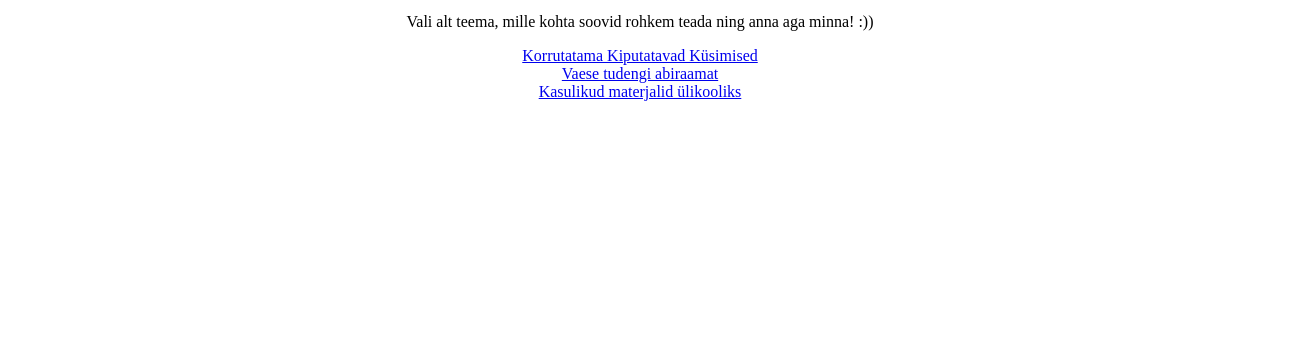
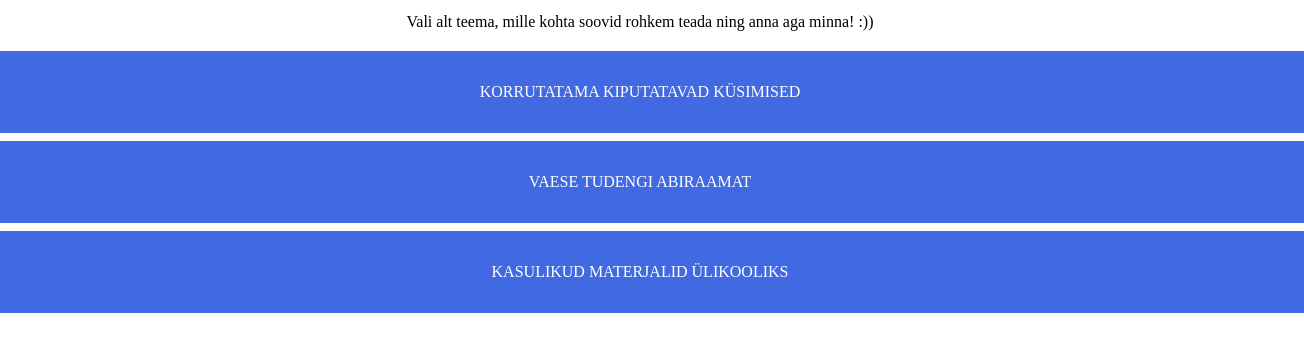
Before and after one commit to mihkelroomet/ssje-r11-tudengileht, a plain HTML site: page index.html in a window 1280 px wide. Shown: the part 204-556 px from the top of the page, 1304 px wide, since content can reach past the window. Drawn offline with Linux system fonts and the light colour scheme.

Commit message:
indexi failis lingid ilusamaks

```diff
--- /dev/null
+++ b/css/style-index.css
@@ -0,0 +1,10 @@
+.leht {
+    display: block;
+    color: white;
+    background-color: royalblue;
+    z-index: 1;
+    padding: 2em;
+    margin: -2em;
+    text-decoration: none;
+    text-transform: uppercase;
+}
--- a/index.html
+++ b/index.html
@@ -4,17 +4,26 @@
     <meta charset="UTF-8">
     <title></title>
     <link rel="stylesheet" href="css/style.css">
+    <link rel="stylesheet" href="css/style-index.css">
 </head>
 <body>
     <a href="index.html"><img src="img/logo.png" alt="Tudengileht"></a><br>
 	<h1>Tere tulemast!</h1>
 	<p>Sellelt tudengilehelt leiad vastused kõikidele võimalikele küsimustele, mis Sul ülikooli elu jooksul võivad tekkida!</p>
     <p>Vali alt teema, mille kohta soovid rohkem teada ning anna aga minna! :))</p>
-	<a href="kkk.html">Korrutatama Kiputatavad Küsimised</a>
     <br>
-    <a href="vta.html">Vaese tudengi abiraamat</a>
     <br>
-    <a href="materjalid.html">Kasulikud materjalid ülikooliks</a>
+	<a class="leht" href="kkk.html">Korrutatama Kiputatavad Küsimised</a>
+    <br>
+    <br>
+    <br>
+    <br>
+    <a class="leht" href="vta.html">Vaese tudengi abiraamat</a>
+    <br>
+    <br>
+    <br>
+    <br>
+    <a class="leht" href="materjalid.html">Kasulikud materjalid ülikooliks</a>
     <br>
 
 </body>
--- a/js/script-materjalid.js
+++ b/js/script-materjalid.js
@@ -1,3 +1,5 @@
+//kuvab nupule vajutades muusikaplayliste
+//kui algselt on need peidus siis nupivajutusega teeb nähtavaks ning ka vastupidi
 function tekstivahetus(){
 
     var nimek = document.getElementById('ullist')
```
